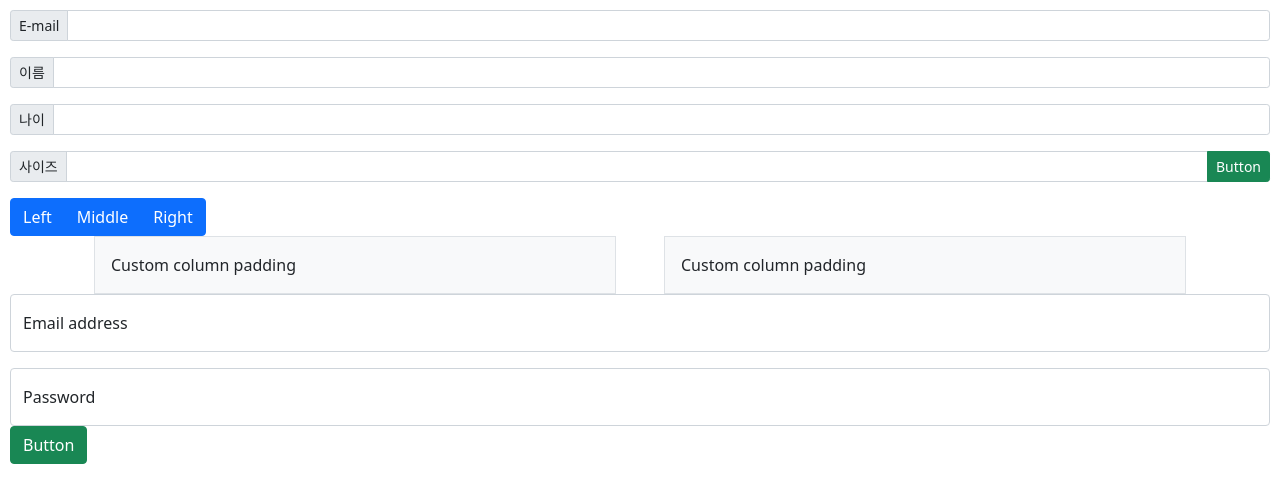
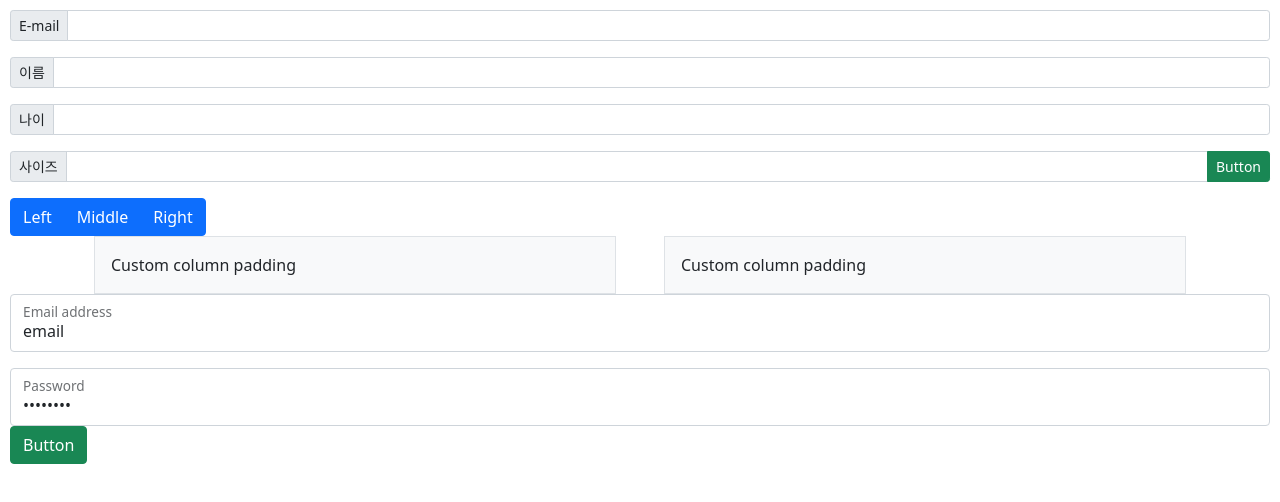
Before and after one commit to hanhi9/20211118, a Vue app: page / in a window 1280 px wide. Shown: the top 502 px of the page. Built offline with nearby package versions, Linux system fonts and the light colour scheme.

Commit message:
v-model 사용 수정

```diff
--- a/src/App.vue
+++ b/src/App.vue
@@ -39,11 +39,11 @@
 </div>
 
    <div class="form-floating mb-3">
-  <input type="email" class="form-control" id="floatingInput" placeholder="name@example.com">
-  <label for="floatingInput">Email address</label>
+  <input type="email" v-model="inpEmail" class="form-control" id="floatingInput" placeholder="name@example.com">
+  <label type="email" for="floatingInput">Email address</label>
 </div>
 <div class="form-floating">
-  <input type="password" class="form-control" id="floatingPassword" placeholder="Password">
+  <input type="password" v-model="inPsw" class="form-control" id="floatingPassword" placeholder="Password">
   <label for="floatingPassword">Password</label>
 </div>
 
@@ -56,15 +56,39 @@
 </template>
 
 <script>
+// export default {
+//   name: 'app',
+//   methods:{
+//     showAlert(){
+//       alert("han@nate.com \n 1234")
+//     }
+//   }
+
+// }
 export default {
-  name: 'app',
-  methods:{
-    showAlert(){
-      alert("han@nate.com \n 1234")
+  name: 'App',
+  data () {
+    return {
+      inpEmail: 'email',
+      inPsw: 'password'
+    }
+  },
+  methods: {
+    getData () {
+      alert('이메일 : ' + this.inpEmail + '\n password : ' + this.inPsw)
     }
   }
-
+  // methods: {
+  //   fnGetVal () {
+  //     var valName = document.getElementById('nm').value
+  //     alert(valName)
+  //   }
+  // }
 }
+// function fnGetVal () { // eslint-disable-line no-unused-vars
+//   var valName = document.getElementById('nm').value
+//   alert(valName)
+// }
 </script>
 
 <style>
```
